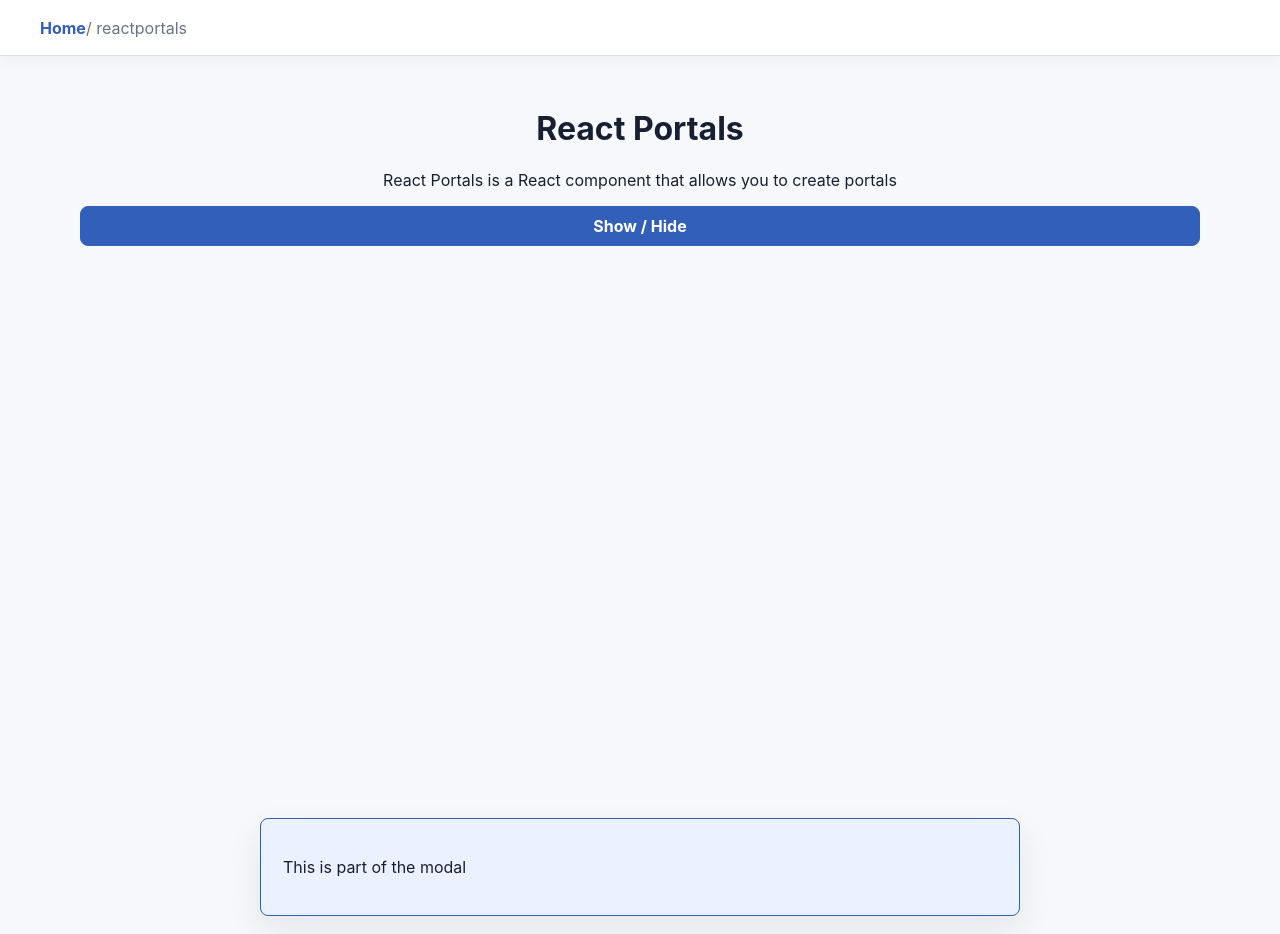
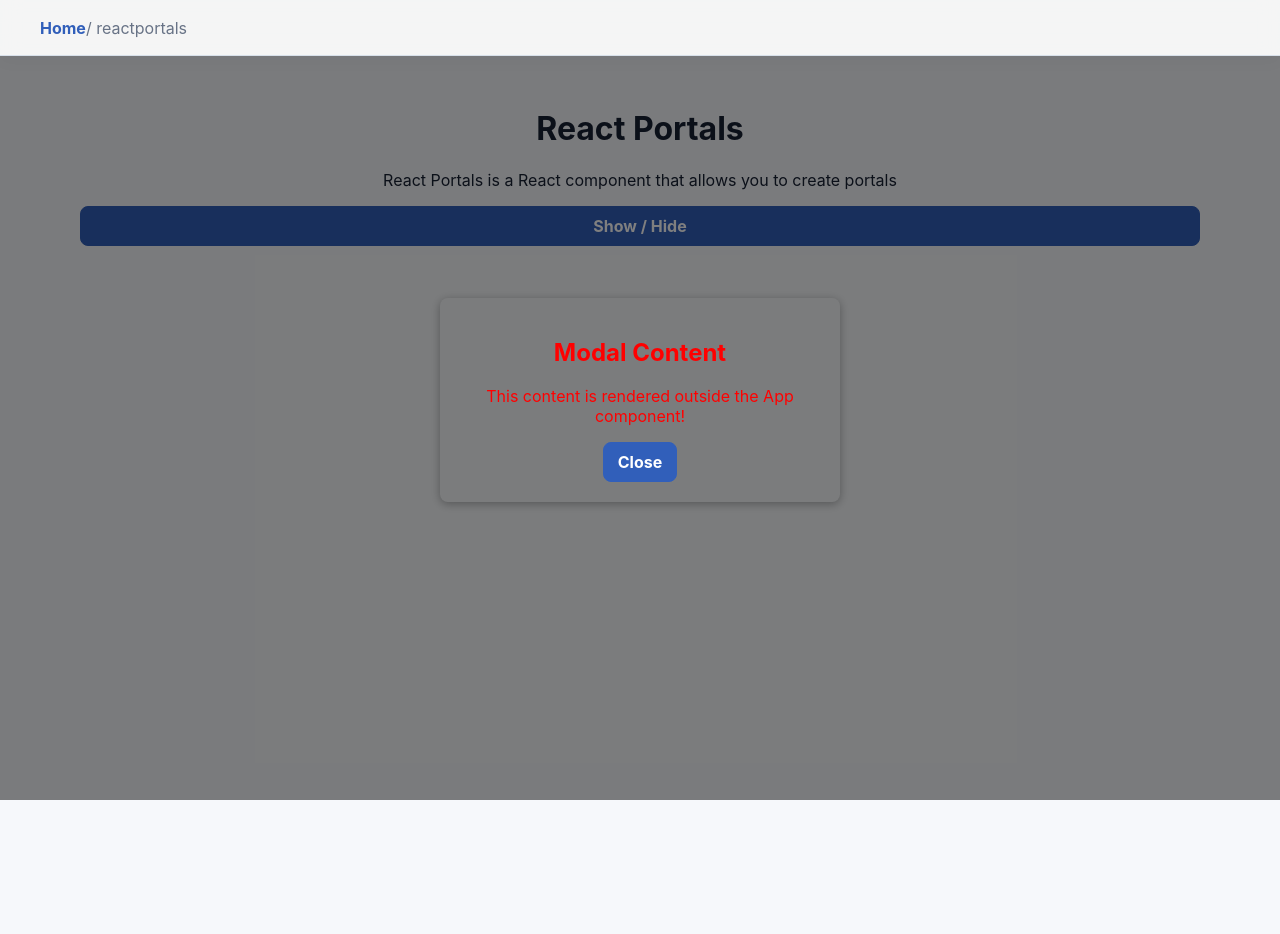
Before and after one commit to Anand-1/typescript-app, a React (Create React App) app: page /reactportals in a window 1280 px wide. Both pictures are taken after a click on the button "Show / Hide". After the commit the page ends 800 px from the top, so only its background shows below. Built offline with nearby package versions, Linux system fonts and the light colour scheme.

Commit message:
Portal Implementaion

```diff
--- a/src/App.css
+++ b/src/App.css
@@ -86,8 +86,11 @@
   font-weight: 700;
   text-decoration: none;
   box-shadow: 0 8px 22px rgba(23, 32, 51, 0.05);
-  transition: border-color 160ms ease, box-shadow 160ms ease,
-    transform 160ms ease, color 160ms ease;
+  transition:
+    border-color 160ms ease,
+    box-shadow 160ms ease,
+    transform 160ms ease,
+    color 160ms ease;
 }
 
 .route-button::after {
@@ -110,16 +113,6 @@
 .box,
 .ApiCallDone,
 .product,
-.modal {
-  width: min(100%, 760px);
-  margin: 18px auto;
-  padding: 22px;
-  border: 1px solid var(--border);
-  border-radius: var(--radius);
-  background: var(--surface);
-  box-shadow: var(--shadow);
-}
-
 .content-box h1,
 .Outermost-component h1,
 .box h2,
@@ -161,8 +154,16 @@
 }
 
 .modal {
-  border-color: var(--primary);
-  background: var(--primary-soft);
+  position: "fixed";
+  top: 0;
+  left: 0;
+  right: 0;
+  bottom: 0;
+  background-color: "rgba(0, 0, 0, 0.5)";
+  display: "flex";
+  align-items: "center";
+  justify-content:center;
+  box-shadow: var(--shadow);
 }
 
 hr {
--- a/src/App.tsx
+++ b/src/App.tsx
@@ -1,6 +1,6 @@
 import "./App.css";
 import { Routes, Route, BrowserRouter, Link } from "react-router-dom";
-import BreadCrumbs from "./BreadCrumbs/BreadCrumbs";
+import BreadCrumbs from "./Features/BreadCrumbs/BreadCrumbs";
 import { appRoutes } from "./AppRoutes";
 
 const Home = () => {
--- /dev/null
+++ b/src/Features/Portals.tsx
@@ -0,0 +1,35 @@
+import { createPortal } from "react-dom";
+const MyModal = ({ children, isOpen, onClose }: { children: React.ReactNode; isOpen: boolean; onClose: () => void }) => {
+    if (!isOpen) return null;
+
+  return createPortal(
+    <div style={{
+      position: 'fixed',
+      top: 0,
+      left: 0,
+      right: 0,
+      bottom: 0,
+      backgroundColor: 'rgba(0, 0, 0, 0.5)',
+      display: 'flex',
+      alignItems: 'center',
+      justifyContent: 'center'
+    }}>
+      <div style={{
+        background: 'transparent',
+        padding: '20px',
+        borderRadius: '8px',
+        color: 'red',
+        boxShadow: '0 2px 10px rgba(0, 0, 0, 0.3)',
+        maxWidth: '400px',
+        width: '100%',
+        textAlign: 'center'
+      }}>
+        {children}
+        <button onClick={onClose}>Close</button>
+      </div>
+    </div>,
+    document.body
+    )
+};
+
+export default MyModal;
--- a/src/LearningSlider/LearningSlider.tsx
+++ b/src/LearningSlider/LearningSlider.tsx
@@ -6,7 +6,6 @@ import SnippitSlider from "./SnippetSlider";
 import Explanation from "./Explanation";
 
 const LearningSlider = () => {
-
   const [dataIndex, setDataIndex] = React.useState(data[0]);
 
   const handleNext = () => {
--- a/src/LearningSlider/SnippetSlider.tsx
+++ b/src/LearningSlider/SnippetSlider.tsx
@@ -1,6 +1,7 @@
 import React from "react";
-
+import MyModal from "../Features/Portals";
 const SnippitSlider = ({ data }: { data: any }) => {
+  const [isOpen, setIsOpen] = React.useState<boolean>(false);
   return (
     <div className="snippit-slider">
       <div className="code-container">
@@ -29,6 +30,16 @@ const SnippitSlider = ({ data }: { data: any }) => {
             try {
               const fn = new Function(code);
               fn();
+              let log = console.log;
+              log = function (...args) {
+                let data = log.bind(console, args);
+                alert(data);
+                const outputElem = document.getElementById("output");
+                if (outputElem) {
+                  outputElem.textContent += data + "\n";
+                }
+              };
+              setIsOpen(true);
             } catch (error) {
               console.error("Error executing code:", error);
             }
@@ -37,6 +48,10 @@ const SnippitSlider = ({ data }: { data: any }) => {
           Run
         </button>
         <button onClick={editCode}>Edit</button>
+        <MyModal isOpen={isOpen} onClose={() => setIsOpen(false)}>
+        <h2>Modal Content</h2>
+        <p id="output">This content is rendered outside the App component!</p>
+      </MyModal>
       </div>
     </div>
   );
--- a/src/ReactPortal/reactportals.tsx
+++ b/src/ReactPortal/reactportals.tsx
@@ -1,16 +1,12 @@
 import React, { useState } from "react";
-import ReactDOM from "react-dom";
+import  MyModal  from "../Features/Portals";
 
 const ReactPortals = () => {
-  const [visibility, setVisibility] = useState<"hidden" | "visible">("hidden");
+  const [isOpen, setIsOpen] = useState<boolean>(false);
   const handleclick = () => {
-    if (visibility === "hidden") {
-      setVisibility("visible");
-    } else {
-      setVisibility("hidden");
-    }
-  };
-  console.log(visibility);
+    setIsOpen((prev) => !prev);
+  }
+
   return (
     <>
       <h1>React Portals</h1>
@@ -20,18 +16,13 @@ const ReactPortals = () => {
       <button type="button" onClick={() => handleclick()}>
         Show / Hide
       </button>
-      <MyModal />
+      <MyModal isOpen={isOpen} onClose={() => setIsOpen(false)}>
+        <h2>Modal Content</h2>
+        <p>This content is rendered outside the App component!</p>
+      </MyModal>
     </>
   );
 };
 
-const MyModal = () => {
-  return ReactDOM.createPortal(
-    <div className="modal">
-      <p>This is part of the modal</p>
-    </div>,
-    document.body
-  );
-};
 
 export default ReactPortals;
--- a/tsconfig.json
+++ b/tsconfig.json
@@ -1,6 +1,6 @@
 {
   "compilerOptions": {
-    "target": "es5",
+    "ignoreDeprecations": "6.0",
     "lib": [
       "dom",
       "dom.iterable",
```
Also changed, not shown: src/Features/BreadCrumbs/BreadCrumbs.tsx (renamed from src/BreadCrumbs/BreadCrumbs.tsx).
